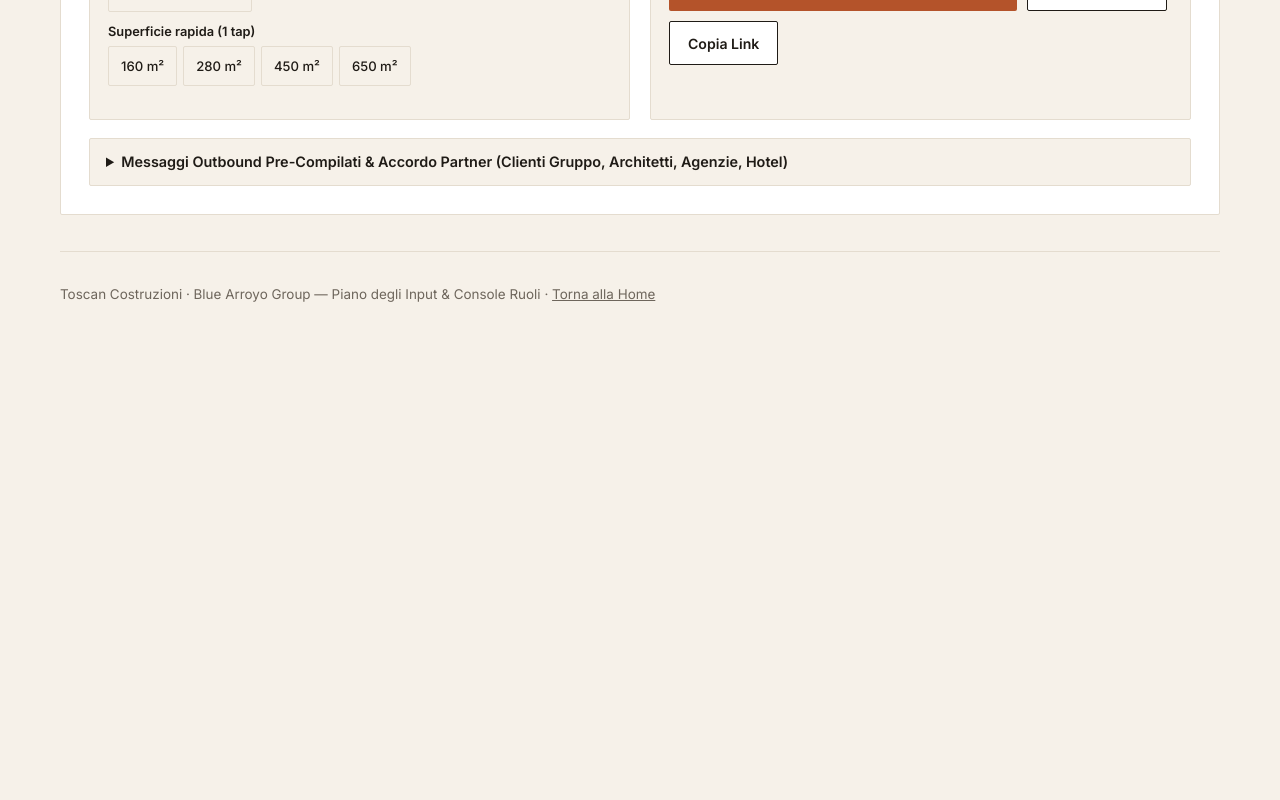
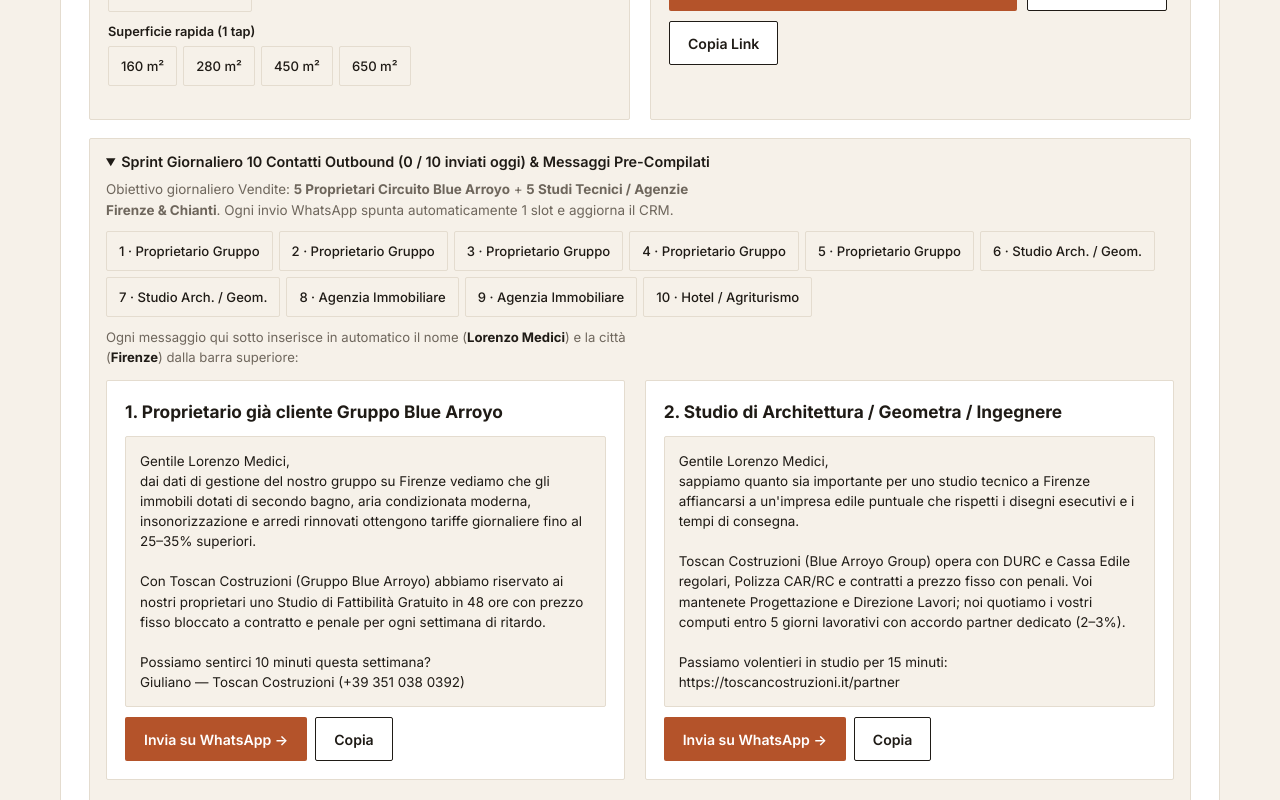
Before and after one commit to aherrerassantos-afk/TOSCAN-CSOTRUZIONI, a plain HTML site: page kit-commerciale.html in a window 1280 px wide. Shown: the part 800-1600 px from the top of the page. Before the commit the page ends 1137 px from the top, so only its background shows below. Drawn offline with nearby package versions, Linux system fonts and the light colour scheme.

Commit message:
feat(outbound-sprint): add 10-slot daily outbound tracker with auto-tick on WhatsApp send

```diff
--- a/kit-commerciale.html
+++ b/kit-commerciale.html
@@ -318,10 +318,28 @@
           </div>
         </div>
 
-        <!-- CASSETTO A 1 TAP PER OUTBOUND PARTNER (NASCOSTO DI DEFAULT E PRE-COMPILATO) -->
-        <details class="drawer">
-          <summary>Messaggi Outbound Pre-Compilati &amp; Accordo Partner (Clienti Gruppo, Architetti, Agenzie, Hotel)</summary>
-          <p style="font-size:0.84rem;margin-top:6px;">Ogni messaggio inserisce in automatico il nome (<strong id="out-tpl-name">Lorenzo Medici</strong>) e la città (<strong id="out-tpl-city">Firenze</strong>) senza dover correggere parentesi quadre a mano.</p>
+        <!-- CASSETTO A 1 TAP PER SPRINT 10 CONTATTI OUTBOUND & ACCORDO PARTNER -->
+        <details class="drawer" open>
+          <summary>Sprint Giornaliero 10 Contatti Outbound (<span id="sprint-counter">0 / 10</span> inviati oggi) &amp; Messaggi Pre-Compilati</summary>
+          <p style="font-size:0.84rem;margin-top:6px;">
+            Obiettivo giornaliero Vendite: <strong>5 Proprietari Circuito Blue Arroyo</strong> + <strong>5 Studi Tecnici / Agenzie Firenze &amp; Chianti</strong>. Ogni invio WhatsApp spunta automaticamente 1 slot e aggiorna il CRM.
+          </p>
+
+          <!-- BARRA 10 SLOT GIORNALIERI A 1 TAP -->
+          <div class="chips-row" id="sprint-10-slots" style="margin-top:10px;">
+            <button type="button" class="chip-btn sprint-slot" data-slot="1">1 · Proprietario Gruppo</button>
+            <button type="button" class="chip-btn sprint-slot" data-slot="2">2 · Proprietario Gruppo</button>
+            <button type="button" class="chip-btn sprint-slot" data-slot="3">3 · Proprietario Gruppo</button>
+            <button type="button" class="chip-btn sprint-slot" data-slot="4">4 · Proprietario Gruppo</button>
+            <button type="button" class="chip-btn sprint-slot" data-slot="5">5 · Proprietario Gruppo</button>
+            <button type="button" class="chip-btn sprint-slot" data-slot="6">6 · Studio Arch. / Geom.</button>
+            <button type="button" class="chip-btn sprint-slot" data-slot="7">7 · Studio Arch. / Geom.</button>
+            <button type="button" class="chip-btn sprint-slot" data-slot="8">8 · Agenzia Immobiliare</button>
+            <button type="button" class="chip-btn sprint-slot" data-slot="9">9 · Agenzia Immobiliare</button>
+            <button type="button" class="chip-btn sprint-slot" data-slot="10">10 · Hotel / Agriturismo</button>
+          </div>
+
+          <p style="font-size:0.82rem;margin-top:10px;color:var(--muted);">Ogni messaggio qui sotto inserisce in automatico il nome (<strong id="out-tpl-name" style="color:var(--ink);">Lorenzo Medici</strong>) e la città (<strong id="out-tpl-city" style="color:var(--ink);">Firenze</strong>) dalla barra superiore:</p>
           <div class="grid-2" style="margin-top:12px;">
             <div class="card" style="background:#FFF;">
               <strong>1. Proprietario già cliente Gruppo Blue Arroyo</strong>
@@ -805,12 +823,47 @@
         });
       });
 
-      /* Bottoni 1-tap Outbound WhatsApp */
+      /* SPRINT 10 CONTATTI OUTBOUND GIORNALIERI + BOTTONI 1-TAP WHATSAPP */
+      var SPRINT_KEY = 'tc_sprint_10_v1';
+      var sprintDone = {};
+      try { sprintDone = JSON.parse(localStorage.getItem(SPRINT_KEY) || '{}') || {}; } catch (e) {}
+
+      function renderSprint() {
+        var count = 0;
+        document.querySelectorAll('.sprint-slot').forEach(function(btn) {
+          var s = btn.getAttribute('data-slot');
+          var active = !!sprintDone[s];
+          btn.classList.toggle('is-active', active);
+          if (active) count++;
+        });
+        var sc = document.getElementById('sprint-counter');
+        if (sc) sc.textContent = count + ' / 10';
+      }
+
+      document.querySelectorAll('.sprint-slot').forEach(function(btn) {
+        btn.addEventListener('click', function() {
+          var s = btn.getAttribute('data-slot');
+          sprintDone[s] = !sprintDone[s];
+          try { localStorage.setItem(SPRINT_KEY, JSON.stringify(sprintDone)); } catch (e) {}
+          renderSprint();
+        });
+      });
+      renderSprint();
+
       document.querySelectorAll('[data-wa-tpl]').forEach(function(btn) {
         btn.addEventListener('click', function() {
           var id = btn.getAttribute('data-wa-tpl');
           var text = document.getElementById(id).textContent;
-          sendCrm('outbound_partner_wa', id);
+          /* Spunta automaticamente il primo slot libero dello sprint giornaliero */
+          for (var i = 1; i <= 10; i++) {
+            if (!sprintDone[String(i)]) {
+              sprintDone[String(i)] = true;
+              try { localStorage.setItem(SPRINT_KEY, JSON.stringify(sprintDone)); } catch (e) {}
+              renderSprint();
+              break;
+            }
+          }
+          sendCrm('outbound_partner_wa_sprint10', id);
           openWhatsApp(text, true);
         });
       });
```
